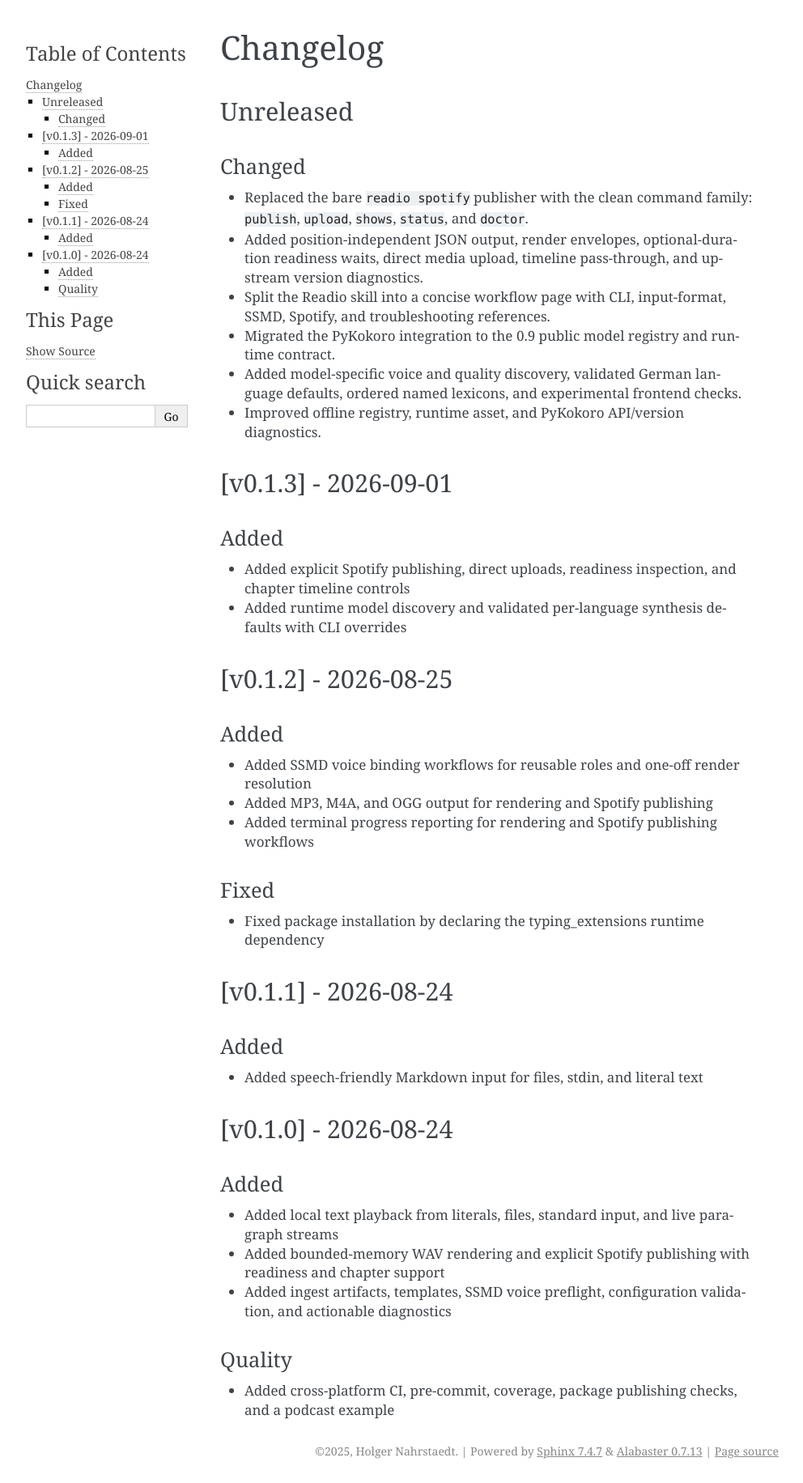
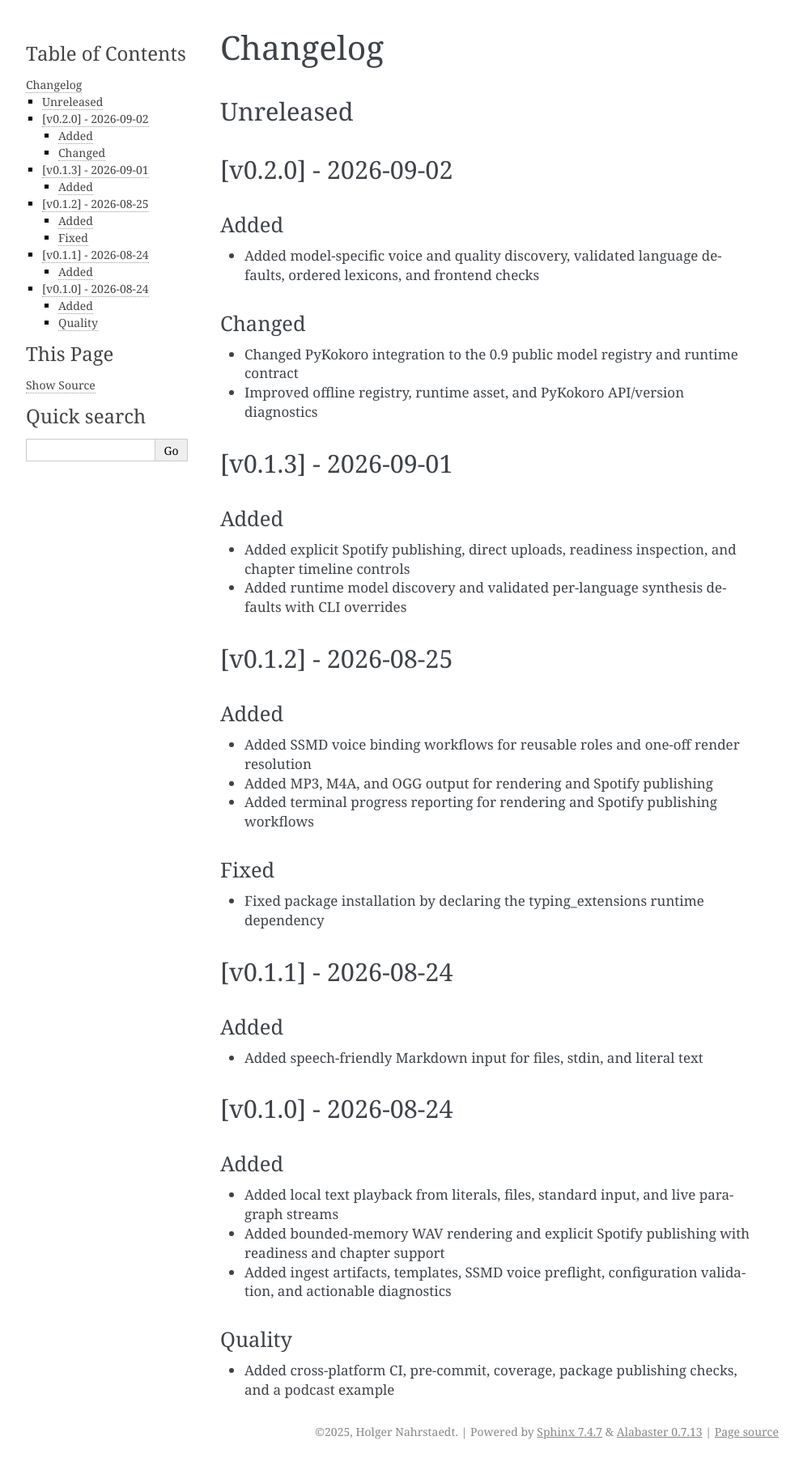
Before and after one commit to buchwandler/readio, a Sphinx documentation site: the page built from docs/changelog.md, in a window 1280 px wide. Shown: the whole page at 81% size, without its empty margins (148-1140 px from the left). Built offline with Sphinx 7.4.7, drawn with Linux system fonts in a browser that asks for light colours; after the commit the page ends 1808 px from its top, so only the background shows below that.

Commit message:
docs: publish v0.2.0 changelog

```diff
--- a/docs/changelog.md
+++ b/docs/changelog.md
@@ -2,15 +2,16 @@
 
 ## Unreleased
 
+## [v0.2.0] - 2026-09-02
+### Added
+- Added model-specific voice and quality discovery, validated language defaults, ordered lexicons, and frontend checks
+
 ### Changed
+- Changed PyKokoro integration to the 0.9 public model registry and runtime contract
+- Improved offline registry, runtime asset, and PyKokoro API/version diagnostics
 
-- Replaced the bare `readio spotify` publisher with the clean command family: `publish`, `upload`, `shows`, `status`, and `doctor`.
-- Added position-independent JSON output, render envelopes, optional-duration readiness waits, direct media upload, timeline pass-through, and upstream version diagnostics.
-- Split the Readio skill into a concise workflow page with CLI, input-format, SSMD, Spotify, and troubleshooting references.
+<!-- generated by releaseledger -->
 
-- Migrated the PyKokoro integration to the 0.9 public model registry and runtime contract.
-- Added model-specific voice and quality discovery, validated German language defaults, ordered named lexicons, and experimental frontend checks.
-- Improved offline registry, runtime asset, and PyKokoro API/version diagnostics.
 ## [v0.1.3] - 2026-09-01
 
 ### Added
```
Also changed, not shown: .ledger/releaseledger/data/ledgers/main/releases/v0.1.3/release.md, .ledger/releaseledger/data/ledgers/main/releases/v0.2.0/entries/entry-0001.md (added), .ledger/releaseledger/data/ledgers/main/releases/v0.2.0/entries/entry-0002.md (added), .ledger/releaseledger/data/ledgers/main/releases/v0.2.0/entries/entry-0003.md (added), .ledger/releaseledger/data/ledgers/main/releases/v0.2.0/release.md (added), 8 other files.
